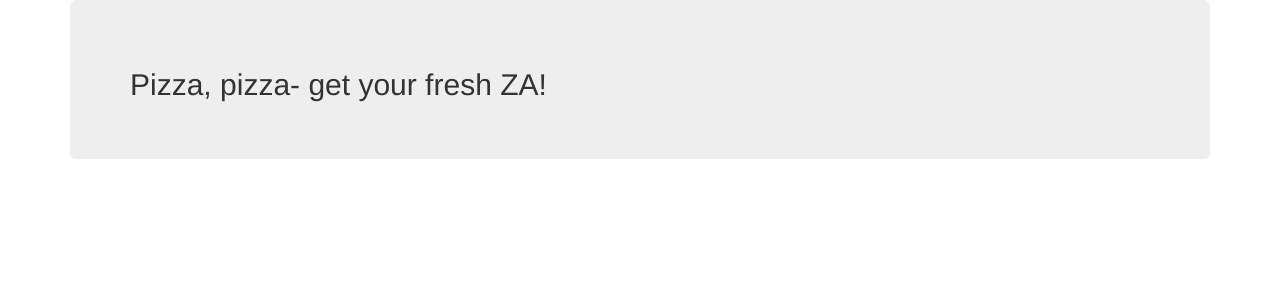
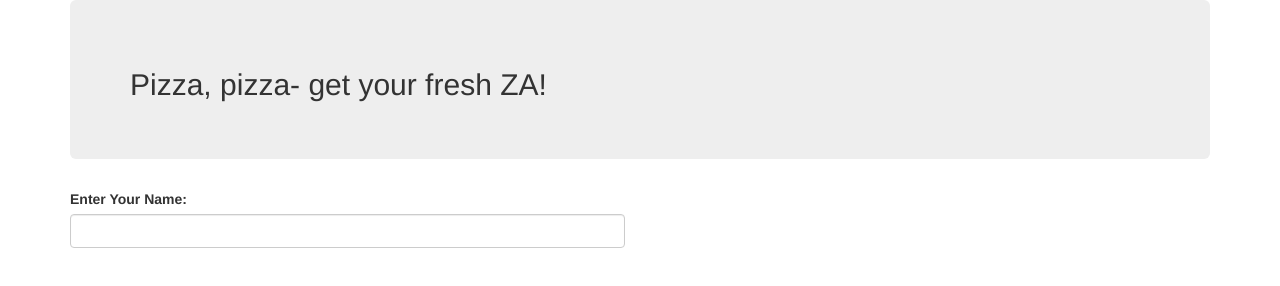
Before and after one commit to afastbaker/pizza, a plain HTML site: page index.html in a window 1280 px wide. Drawn offline with nearby package versions, Linux system fonts and the light colour scheme.

Commit message:
This will add the name box to html

```diff
--- a/index.html
+++ b/index.html
@@ -19,3 +19,11 @@
         </div>
       </div>
     </div>
+    <div class="container">
+     <div class="row">
+       <div class="col-md-6">
+         <form role="form" id="pizza">
+           <div class="form-group">
+            <label for="new-first-name">Enter Your Name: </label>
+            <input type="text" class="form-control" id="name" required>
+           </div>
```
Also changed, not shown: 1 other file.
